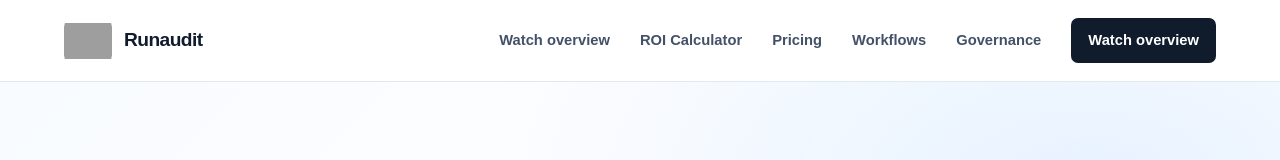
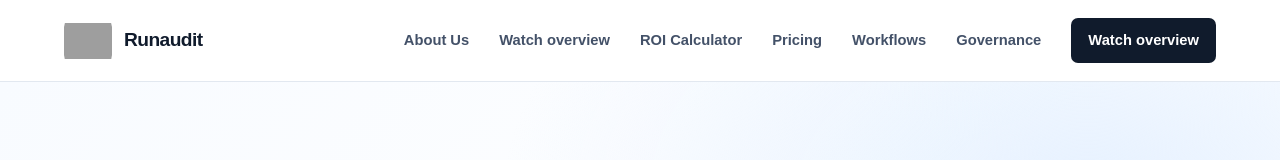
Before and after one commit to nexusai007/iposhells.com, a Next.js app: page / in a window 1280 px wide. Shown: the top 160 px of the page. Built offline with nearby package versions, Linux system fonts and the light colour scheme; grey boxes are pictures that could not be loaded.

Commit message:
Add About Us homepage navigation

```diff
--- a/app/page.tsx
+++ b/app/page.tsx
@@ -28,7 +28,7 @@ export default function Home() {
           <span>Runaudit</span>
         </a>
         <nav aria-label="Main navigation">
-          <a href="/overview">Watch overview</a><a href="/roi-calculator">ROI Calculator</a><a href="/pricing">Pricing</a><a href="#workflows">Workflows</a>
+          <a href="/about-us">About Us</a><a href="/overview">Watch overview</a><a href="/roi-calculator">ROI Calculator</a><a href="/pricing">Pricing</a><a href="#workflows">Workflows</a>
           <a href="#governance">Governance</a><a className="nav-cta" href="/overview">Watch overview</a>
         </nav>
       </header>
```
